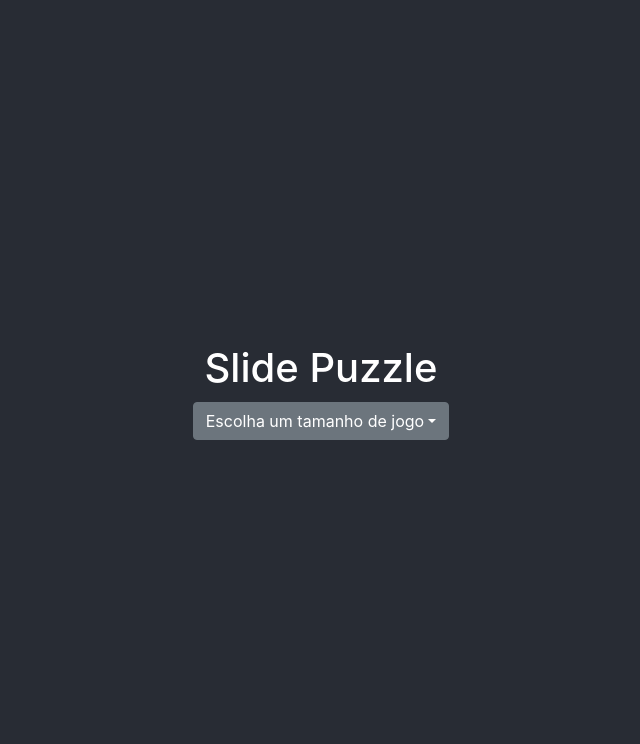
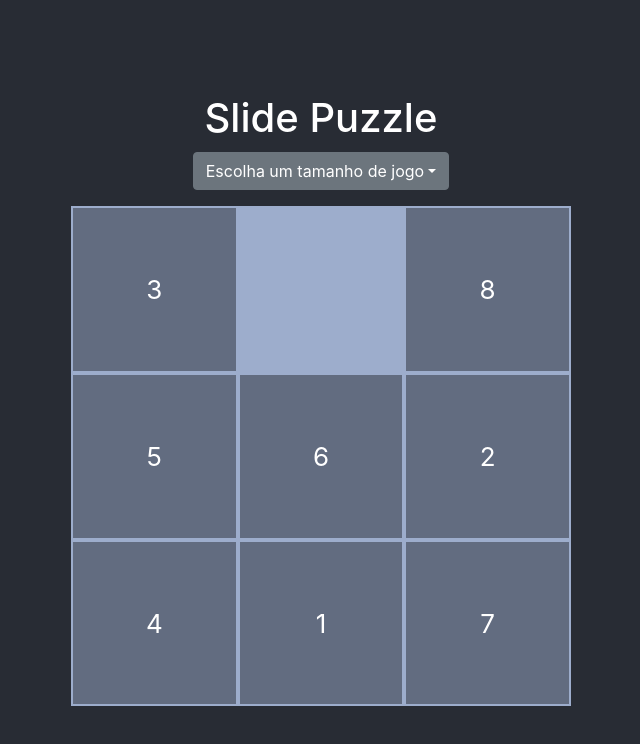
Before and after one commit to Gu7z/SlidePuzzle, a React (Create React App) app: page / in a window 1280 px wide. Shown: the top 744 px of the page, without its empty margins (319-959 px from the left). Built offline with nearby package versions, Linux system fonts and the light colour scheme.

Commit message:
utiliza o utils para gerar, randomizar e executar os movimentos do jogo

```diff
--- a/src/App.jsx
+++ b/src/App.jsx
@@ -1,38 +1,43 @@
-import React, { useCallback, useEffect, useState } from "react";
+/* eslint-disable react-hooks/exhaustive-deps */
+import React, { useEffect, useState } from "react";
 import "./App.css";
 import Quadrado from "./components/quadrado";
 import Drop from "./components/drop";
+import { swapSquares } from "./utils";
 
 const App = () => {
-  const [gameSize, setGameSize] = useState(undefined);
-  const [squares, setSquares] = useState([]);
-  const [positions, setPositions] = useState([]);
+  const [gameSize, setGameSize] = useState(3);
+  const [squaresValues, setSquaresValues] = useState([]);
 
-  const generateSquares = useCallback(() => {
-    const newSquares = [];
-    const newPositions = [];
+  const generateSquares = () => {
+    let newSquaresValues = [];
 
     for (let i = 1; i <= gameSize ** 2; i++) {
-      newSquares.push(
-        <Quadrado
-          moveSquare={() => {}}
-          position={i}
-          squaresPerLine={gameSize}
-        />
-      );
-
-      newPositions.push(i);
+      newSquaresValues.push(i);
     }
 
-    setSquares(newSquares);
-    setPositions(newPositions);
-  }, [gameSize]);
+    const numberOfRandomizes = 1000 * (gameSize ** 2 / 2);
+
+    for (let index = 1; index <= numberOfRandomizes; index++) {
+      const randomNumber = Math.floor(Math.random() * gameSize ** 2 + 1);
+
+      newSquaresValues = swapSquares(newSquaresValues, gameSize, randomNumber);
+    }
+
+    setSquaresValues(newSquaresValues);
+  };
+
+  const moveSquare = (squareValue) => {
+    const newSquaresValues = swapSquares(squaresValues, gameSize, squareValue);
+
+    setSquaresValues(newSquaresValues);
+  };
 
   useEffect(() => {
     if (gameSize === undefined) return;
 
     generateSquares();
-  }, [generateSquares, gameSize]);
+  }, [gameSize]);
 
   return (
     <div style={{ alignContent: "center" }} className="App">
@@ -47,8 +52,14 @@ const App = () => {
           flexWrap: "wrap",
         }}
       >
-        {squares.map((squares, index) => (
-          <div key={`square-${index}`}>{squares}</div>
+        {squaresValues.map((squareValue, index) => (
+          <div key={`square-${index}`}>
+            <Quadrado
+              moveSquare={moveSquare}
+              squareValue={squareValue}
+              squaresPerLine={gameSize}
+            />
+          </div>
         ))}
       </div>
     </div>
```
